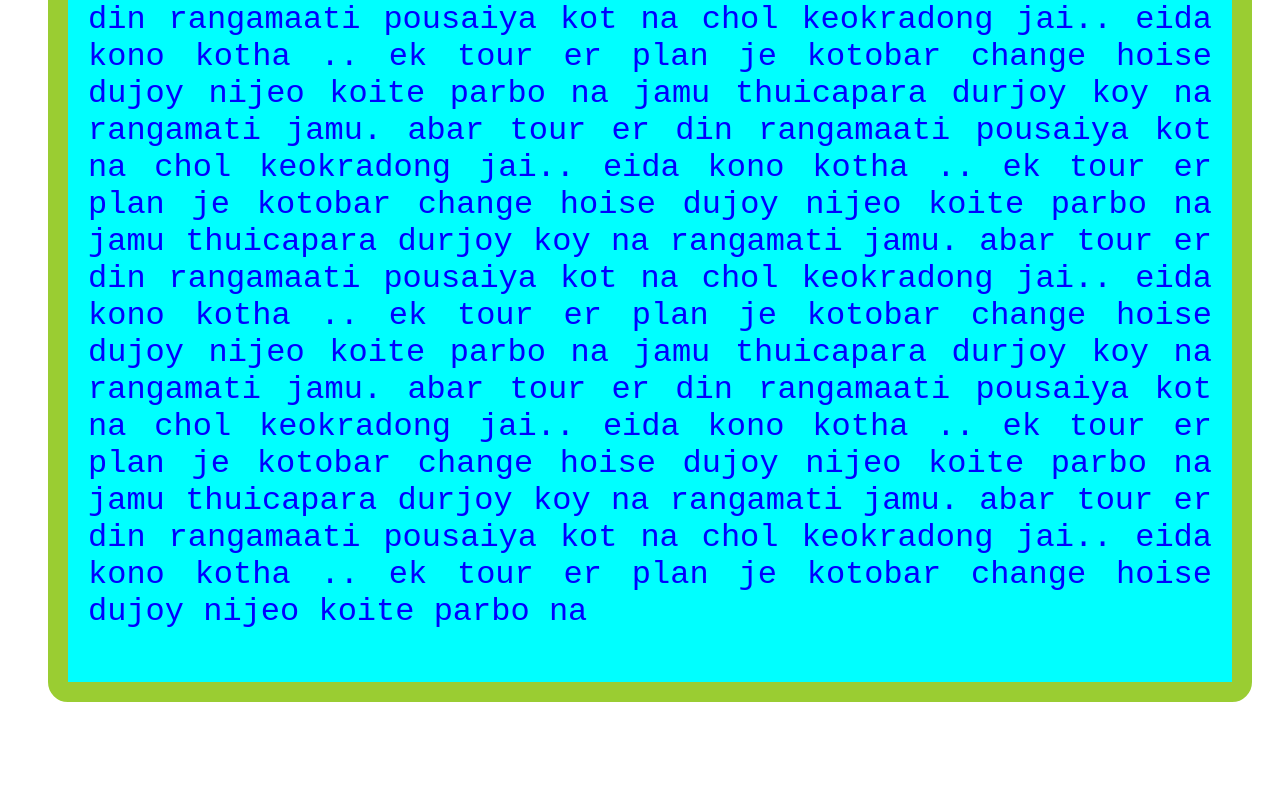
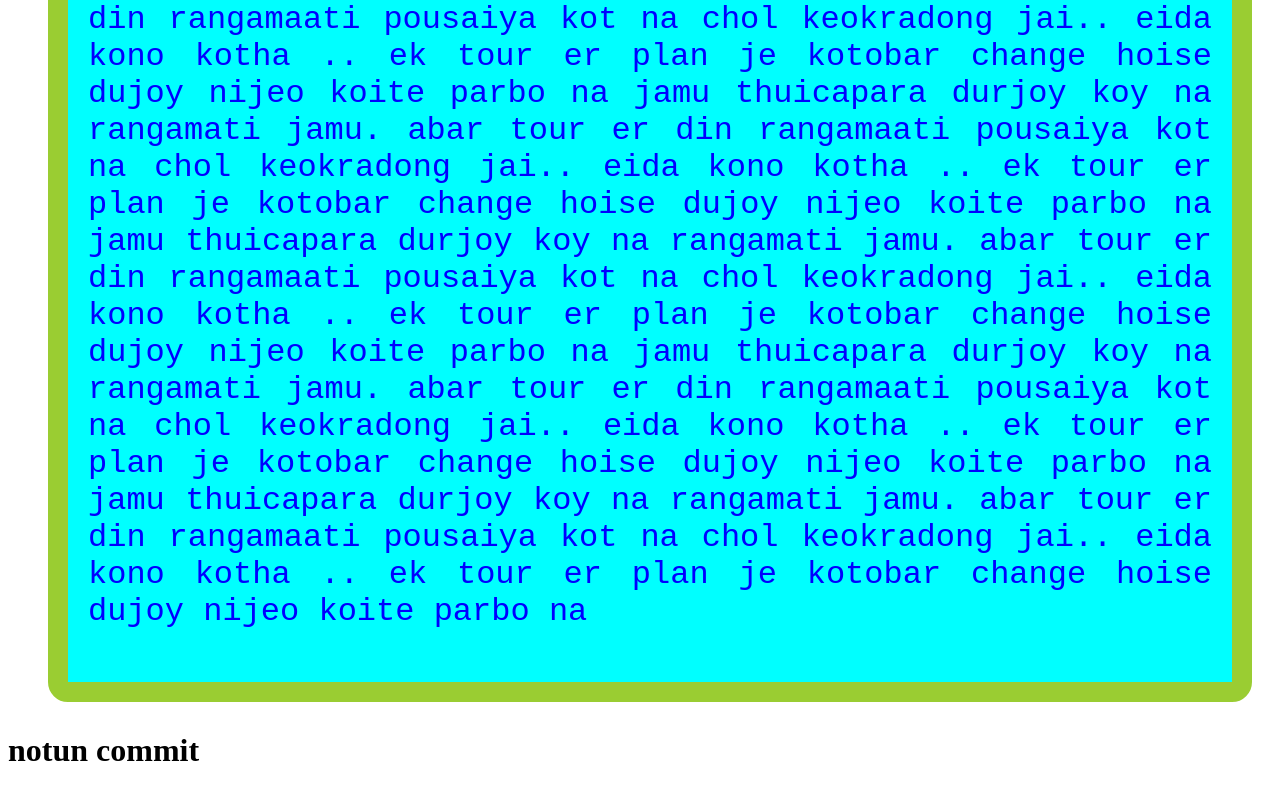
Before and after one commit to arafat1802/Web-Development, a plain HTML site: page day3/my-blog.html in a window 1280 px wide. Shown: the part 2145-2935 px from the top of the page. Before the commit the page ends 2877 px from the top, so only its background shows below. Drawn offline with Linux system fonts and the light colour scheme.

Commit message:
commit sikhtesi

```diff
--- a/day3/my-blog.html
+++ b/day3/my-blog.html
@@ -55,5 +55,6 @@
         jamu thuicapara durjoy koy na rangamati jamu. abar tour er din rangamaati pousaiya kot na chol keokradong jai.. eida kono kotha .. ek tour er plan je kotobar change hoise dujoy nijeo koite parbo na
         jamu thuicapara durjoy koy na rangamati jamu. abar tour er din rangamaati pousaiya kot na chol keokradong jai.. eida kono kotha .. ek tour er plan je kotobar change hoise dujoy nijeo koite parbo na</p>
     </div>
+    <h1>notun commit</h1>
 </body>
 </html>
```
